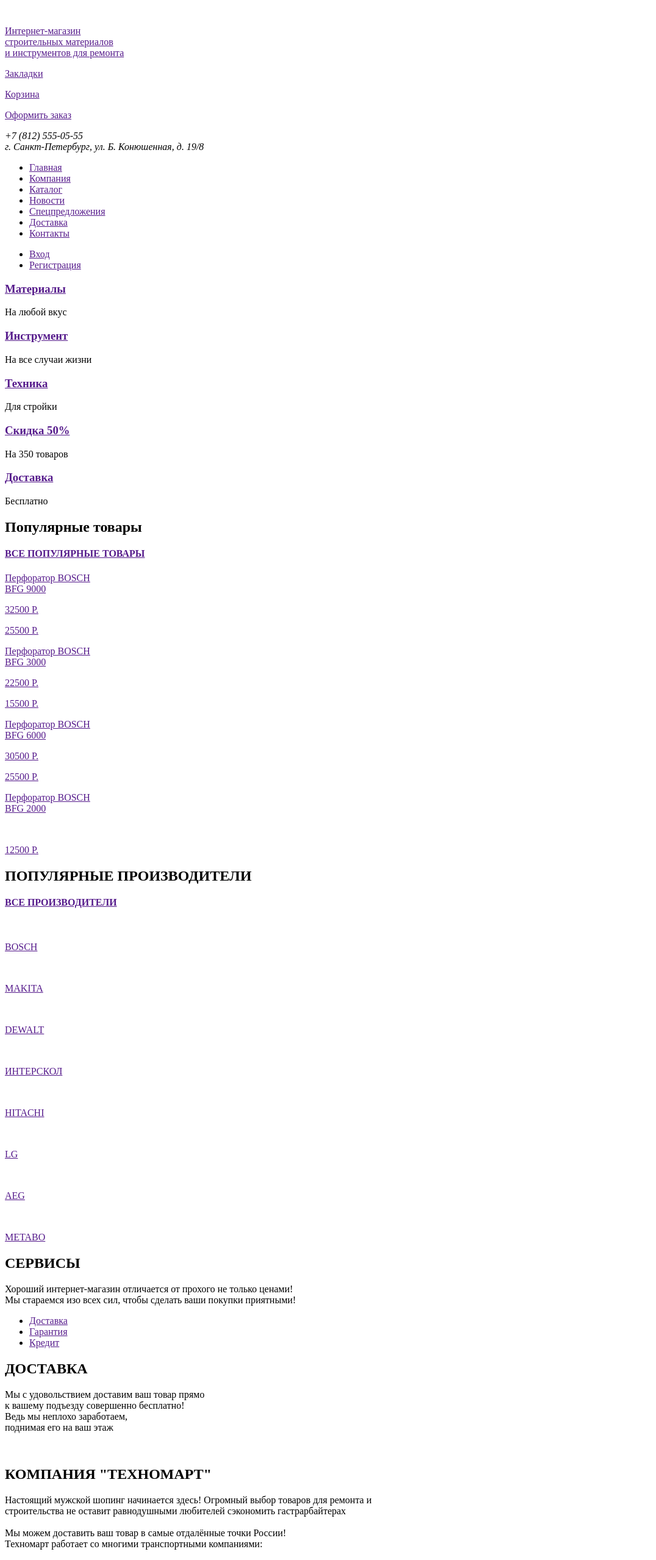
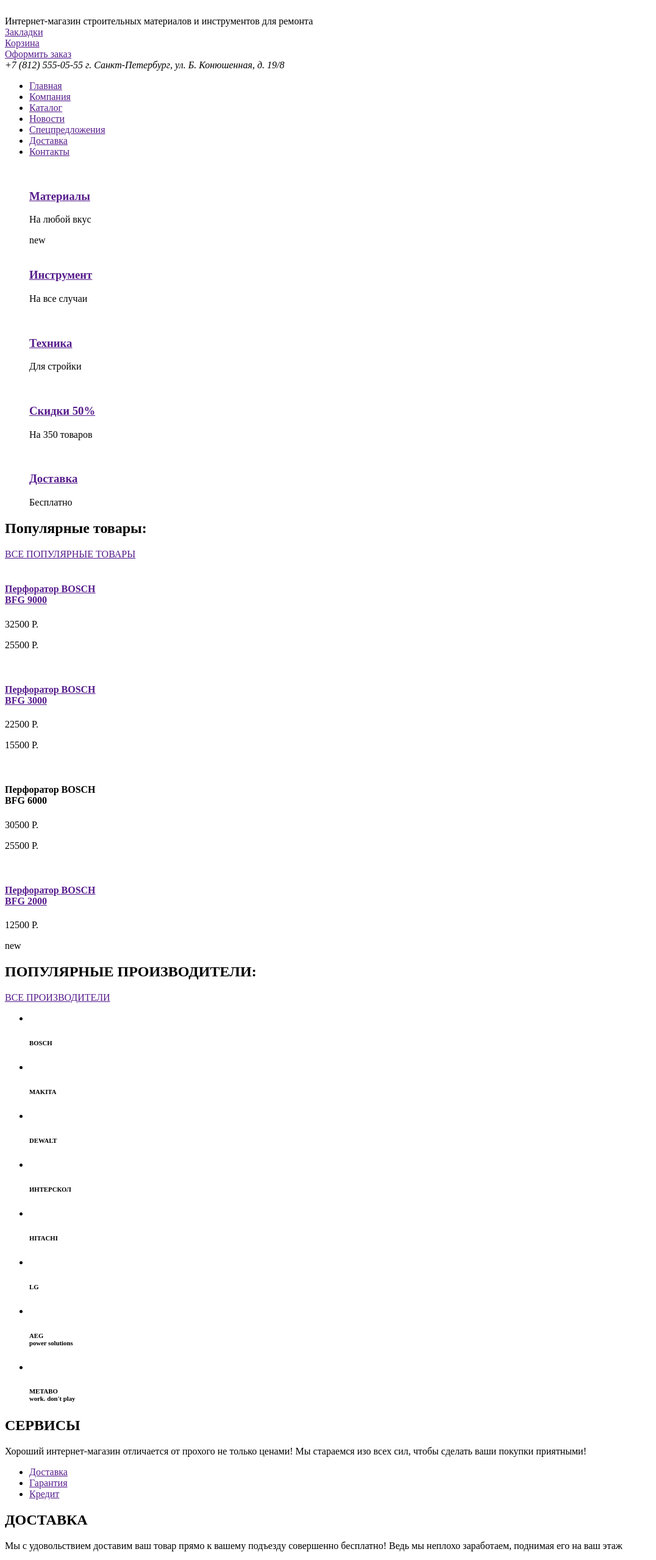
Before and after one commit to IvLav/456059-technomart, a plain HTML site: page index.html in a window 1280 px wide. Shown: the top 2558 px of the page at 61% size, without its empty margins (0-1076 px from the left). Drawn offline with Linux system fonts and the light colour scheme.

Commit message:
тест 5
Исправлены ошибки, Выполнены советы наставника по замене тегов

```diff
--- a/index.html
+++ b/index.html
@@ -7,16 +7,17 @@
   <body>
   	<header class="main-header">
   		<nav class="main-menu">
-  			<a class="main-header-logo">
+  			<a>
   			<img src="">
   			</a>
-  			<p class="info1"><a href="">Интернет-магазин<br>строительных материалов<br>и инструментов для ремонта</a></p>
-  			<!--Не знаю во что обернуть поиск?-->
-  			<p class="my-navigation"><a href="">Закладки</a></p>
-  			<p class="my-navigation"><a href="">Корзина</a></p>
-  			<p class="my-navigation Ordering-goods"><a href="">Оформить заказ</a></p>
-  			<address class="adress1"><span class="telephon">+7 (812) 555-05-55</span><br>г. Санкт-Петербург, ул. Б. Конюшенная, д. 19/8</address>
-  			<ul class="main-menu">
+  			<div class="main-information">Интернет-магазин строительных материалов и инструментов для ремонта</div>
+  			<!--Поиск сделаю позже-->
+  			<div class="my-navigation1"><a href="">Закладки</a></div>
+  			<div class="my-navigation2"><a href="">Корзина</a></div>
+  			<div class="my-navigation3"><a href="">Оформить заказ</a></div>
+  			<address class="address1"><span class="phone">+7 (812) 555-05-55</span>
+  			<span class="addгess2">г. Санкт-Петербург, ул. Б. Конюшенная, д. 19/8</span></address>
+  			<ul class="main-menu main-menu2">
   				<li><a href="">Главная</a></li>
   				<li><a href="">Компания</a></li>
   				<li><a href="">Каталог</a></li>
@@ -25,142 +26,130 @@
   				<li><a href="">Доставка</a></li>
   				<li><a href="">Контакты</a></li>
   			</ul>
-  			<ul class="Login-registration">
+  			<!--Форму входа сделаю через input позже
+  			<ul class="Check-in">
   				<li><a href="">Вход</a></li>
   				<li><a href="">Регистрация</a></li>
-  			</ul>
-  		</nav>
+  			</ul>-->
+  		</nav><!--Нужен ли этот тег здесь? Вообще нужно ли тут оформлять навигацию?-->
   	</header>
   	<main class="conteiner">
   		<section class="site-navigation">
+  		<menu class="site-menu">
   		<!--Слайдер-->
-  		<div class="element-1">
-  		<!--Нужно ли присваивать классы тегам <a> для их будущей стилизации?-->
-  		<h3><a href="">Материалы</a></h3>
+  		<div class="element-1"><a href=""><img src=""></a>
+  		<h3 class="elements-menu"><a href="">Материалы</a></h3>
   			<p class="tagline-element-1">На любой вкус</p>
-  			<!--Где-то здесь нужно разместить элемент new? предлагаю просто текст в <p> как span-->
+  			<span>new</span>
   		</div>
-  		<div class="element-2">
-  		<h3><a href="">Инструмент</a></h3>
-  			<p class="tagline-element-2">На все случаи жизни</p>
+  		<div class="element-2"><a href=""><img src=""></a>
+  		<h3 class="elements-menu"><a href="">Инструмент</a></h3>
+  			<p class="tagline-element-1">На все случаи</p>
   		</div>
-  		<div class="element-3">
-  		<h3><a href="">Техника</a></h3>
-  			<p class="tagline-element-3">Для стройки</p>
+  		<div class="element-3"><a href=""><img src=""></a>
+  		<h3 class="elements-menu"><a href="">Техника</a></h3>
+  			<p class="tagline-element-1">Для стройки</p>
   		</div>
-  		<div class="element-4">
-  		<h3><a href="">Скидка 50%</a></h3>
-  			<p class="tagline-element-4"><!--Нужно сделать как-то, чтобы число товаров всегда изменялось в зависимости от того, какие тоовары отпускаются с 50% скидкой?-->На 350 товаров</p>
+  		<div class="element-4"><a href=""><img src=""></a>
+  		<h3 class="elements-menu"><a href="">Скидки 50%</a></h3>
+  			<p class="tagline-element-1"><!--Нужно сделать как-то, чтобы число товаров всегда изменялось в зависимости от того, какие тоовары отпускаются с 50% скидкой? или это просто картинка будет с фиксированным числом?-->На 350 товаров</p>
   		</div>
-  		<div class="element-5">
-  		<h3><a href="">Доставка</a></h3>
-  			<p class="tagline-element-5">Бесплатно</p>
+  		<div class="element-5"><a href=""><img src=""></a>
+  		<h3 class="elements-menu"><a href="">Доставка</a></h3>
+  			<p class="tagline-element-1">Бесплатно</p>
   		</div>
+  		</menu>
   		</section>
-  		<section class="products">
-  		<h2>Популярные товары<!--Наверное, должен быть какой-то элемент, который постоянно будет анализировать популярные товары и по стилистике их помещать в популярные товары или как?--></h2>
-  			<h4 class="products-all"><a href="">ВСЕ ПОПУЛЯРНЫЕ ТОВАРЫ</a>
-  			</h4>
-  			<div><!--Как разместить картинку, чтобы она же была ссылкой? Нужно же вставить картинку сначала и сделать её ссылкой? не знаю как это реализовать-->
-  				<a href="">Перфоратор BOSCH<br>BFG 9000
-  				<p class="price-last"><span>32500 Р.</span></p>
-  				<p class="price-realy">25500 Р.</p>
-  				</a>
-  			</div>
-  			<div><a href="">Перфоратор BOSCH<br>BFG 3000
-  				<p class="price-last"><span>22500 Р.</span></p>
-  				<p class="price-realy">15500 Р.</p>
-  				</a>
-  			</div>
-  				<div><a href="">Перфоратор BOSCH<br>BFG 6000
-  				<p class="price-last"><span>30500 Р.</span></p>
-  				<p class="price-realy">25500 Р.</p>
-  				</a>
-  			</div>
-  			<div><a href="">Перфоратор BOSCH<br>BFG 2000
-  				<p class="price-last"><span><!--Здесь должно быть значение старой цены, но его нет и я не знаю как сделать пустое мето--><br></span></p>
-  				<p class="price-realy">12500 Р.</p>
-  				</a>
-  			</div>
+  		<section class="goods">
+  		<h2 class="tagline-h2">Популярные товары:<!--Наверное, должен быть какой-то элемент, который постоянно будет анализировать популярные товары и по стилистике их помещать в популярные товары или как? или это тоже фиксированное колличество отображающихся товаров постоянно?--></h2>
+  			<a href="">ВСЕ ПОПУЛЯРНЫЕ ТОВАРЫ</a>
+  			<article class="Picture-goods"><a href=""><img src=""></a>
+  				<h4 class="name-goods"><a href="">Перфоратор BOSCH<br><!--Как настёт <br> вот здесть в названиях?-->BFG 9000</a></h4>
+  				<p class="price price-last"><span>32500 Р.</span></p>
+  				<p class="price price-realy">25500 Р.</p>
+  			</article>
+  			<article class="Picture-goods"><a href=""><img src=""></a>
+  				<h4 class="name-goods"><a href="">Перфоратор BOSCH<br>BFG 3000</a></h4>
+  				<p class="price price-last"><span>22500 Р.</span></p>
+  				<p class="price price-realy">15500 Р.</p>
+  			</article>
+  				<article class="Picture-goods"><a href=""><img src=""></a>
+  				<h4 class="name-goods"><a hred="">Перфоратор BOSCH<br>BFG 6000</a></h4>
+  				<p class="price price-last"><span>30500 Р.</span></p>
+  				<p class="price price-realy">25500 Р.</p>
+  			</article>
+			<article class="Picture-goods"><a href=""><img src=""></a>
+  				<h4 class="name-goods"><a href="">Перфоратор BOSCH<br>BFG 2000</a></h4>
+  				<p class="price price-realy">12500 Р.</p>
+  				<span class="new-goods1">new</span>
+  			</article>
   		</section>
-  		<section class="makers-list">
-  			<h2>ПОПУЛЯРНЫЕ ПРОИЗВОДИТЕЛИ</h2>
-  			<h4 class="products-all"><a href="">ВСЕ ПРОИЗВОДИТЕЛИ</a></h4>
-  			<a href="">
-  				<img src=""><!--Мне просто временно нужно разместить текст пока нет картинок у меня, какой лучше тег для этого или как это оформить, может классом, а потом этот класс скрыть для всех просто?-->
-  				<p>BOSCH</p>
-  			</a>
-  			 <a href="">
-  				<img src="">
-  				<p>MAKITA</p>
-  			</a>
-  			<a href="">
-  				<img src="">
-  				<p>DEWALT</p>
-  			</a>
-  			<a href="">
-  				<img src="">
-  				<p>ИНТЕРСКОЛ</p>
-  			</a>
-  			<a href="">
-  				<img src="">
-  				<p>HITACHI</p>
-  			</a>
-  			<a href="">
-  				<img src="">
-  				<p>LG</p>
-  			</a>
-  			<a href="">
-  				<img src="">
-  				<p>AEG</p>
-  			</a>
-  			<a href="">
-  				<img src="">
-  				<p>METABO</p>
-  			</a>
+  		<section class="makers">
+  			<h2 class="tagline-h2">ПОПУЛЯРНЫЕ ПРОИЗВОДИТЕЛИ:</h2>
+  			<a href="">ВСЕ ПРОИЗВОДИТЕЛИ</a>
+  			<ul class="makers-list">
+  				<li><a href=""><img src=""></a>
+  				<h6 class="visually-hidden">BOSCH</h6>
+  				</li>
+				<li><a href=""><img src=""></a>
+  				<h6 class="visually-hidden">MAKITA</h6>
+  				</li>
+  				<li><a href=""><img src=""></a>
+  				<h6 class="visually-hidden">DEWALT</h6>
+  				</li>
+  				<li><a href=""><img src=""></a>
+  				<h6 class="visually-hidden">ИНТЕРСКОЛ</h6>
+  				</li>
+  				<li><a href=""><img src=""></a>
+  				<h6 class="visually-hidden">HITACHI</h6>
+  				</li>
+  				<li><a href=""><img src=""></a>
+  				<h6 class="visually-hidden">LG</h6>
+  				</li>
+  				<li><a href=""><img src=""></a>
+  				<h6 class="visually-hidden">AEG<br><span class="makers-small-text">power solutions</span></h6>
+  				</li>
+  				<li><a href=""><img src=""></a>
+  				<h6 class="visually-hidden">METABO<br><span class="makers-small-text">work. don't play</span></h6>
+  				</li>
+  			</ul>
   		</section>
   		<section class="service-all">
-  		<h2 class="non-effects">СЕРВИСЫ</h2>
-  			<p class="small-p">Хороший интернет-магазин отличается от прохого не только ценами!<br>
-  			Мы стараемся изо всех сил, чтобы сделать ваши покупки приятными!</p>
+  		<h2 class="Without-effects">СЕРВИСЫ</h2>
+  			<div class="small-div-text">Хороший интернет-магазин отличается от прохого не только ценами! Мы стараемся изо всех сил, чтобы сделать ваши покупки приятными!</div>
   			<ul class="service">
   				<li><a href="">Доставка</a></li>
   				<li><a href="">Гарантия</a></li>
   				<li><a href="">Кредит</a></li>
   			</ul>
-  			<h2>ДОСТАВКА</h2>
-  			<p class="about-element-service small-p">Мы с удовольствием доставим ваш товар прямо<br>
-  			к вашему подъезду совершенно бесплатно!<br>
-  			Ведь мы неплохо заработаем,<br>
-  			поднимая его на ваш этаж</p>
-  			<img src="">
+  			<h2 class="tagline-h2">ДОСТАВКА</h2>
+  			<div class="small-div-text">Мы с удовольствием доставим ваш товар прямо к вашему подъезду совершенно бесплатно! Ведь мы неплохо заработаем, поднимая его на ваш этаж</div><!--Как здесь переносить текст?-->
+  			<img src=""><!--Я так понял это интерактивный элемент? т.е. мы нажимаем доставка - вылазиет текст про доставку и картинка машинки? а если мы бы выбрали гарантия - то всё бы вышло касательно гарантии? как же мы делаем - просто то, что есть на макете?-->
   		</section>
-  		<section class="about-compani">
-  			<h2 class="non-effects">КОМПАНИЯ <!--Нужны печатные кавычки, а не строчные-->"ТЕХНОМАРТ"</h2>
-  			<p class="about-compani-elements small-p">Настоящий мужской шопинг начинается здесь! Огромный выбор товаров для ремонта и<br>
-  			строительства не оставит равнодушными любителей сэкономить гастрарбайтерах<br><br>Мы можем доставить ваш товар в самые отдалённые точки России!<br>
-  			Техномарт работает со многими транспортными компаниями:</p>
-  			<ul class="transport-compani">
+  		<section class="about-company">
+  			<h2 class="Without-effects">КОМПАНИЯ <!--Кавычки вставлю потом-->"ТЕХНОМАРТ"</h2>
+  			<div class="small-div-text">Настоящий мужской шопинг начинается здесь! Огромный выбор товаров для ремонта и строительства не оставит равнодушными любителей сэкономить гастрарбайтерах. Мы можем доставить ваш товар в самые отдалённые точки России! Техномарт работает со многими транспортными компаниями:</div>
+  			<ul class="transport-company"><!--Я решил, что это не ссылки, а просто перечень их партнёров-->
   				<li>Деловые линии</li>
   				<li>Автотрейдин</li>
   				<li>ЖелДорЭкспедиция</li>
   			</ul>
-  			<h4 class="products-all"><a href="">ПОДРОБНЕЕ О КОМПАНИИ</a></h4>
+  			<a href="">ПОДРОБНЕЕ О КОМПАНИИ</a>
   		</section>
-  		<SECTION class="contacts">
-  			<h2 class="non-effects">КОНТАКТЫ</h2>
-  			<p class="small-p">Вы можете забрать товар сами,<br>
-  			заехав в наш офис:</p>
-  			<!--Здесь как-то нужно вставить карту, я не знаю. она должна просто картиночкой быть или это интерактивне меню какое-то?-->
-  			<h4 class="products-all"><a href="">ЗАБЛУДИЛИСЬ? НАПИШИТЕ НАМ!</a></h4>
-  		</SECTION>
+  		<section class="contacts">
+  			<h2 class="Without-effects">КОНТАКТЫ</h2>
+  			<div class="small-div-text">Вы можете забрать товар сами, заехав в наш офис:</div>
+  			<!--C картой позже выясню у вас, как это делать конкретно и что должно получиться? вывод в гугл мапс или это просто картинка. я не знаю-->
+  			<a href="">ЗАБЛУДИЛИСЬ? НАПИШИТЕ НАМ!</a>
+  		</section>
   	</main>
   	<footer>
   		<nav class="main-menu">
   			<a class="main-header-logo">
   			<img src="">
-  			</a></nav>
-  			<!--Начался вебинар-->
+  			</a>
+
+  			</nav>
   	</footer>
 
 
```
